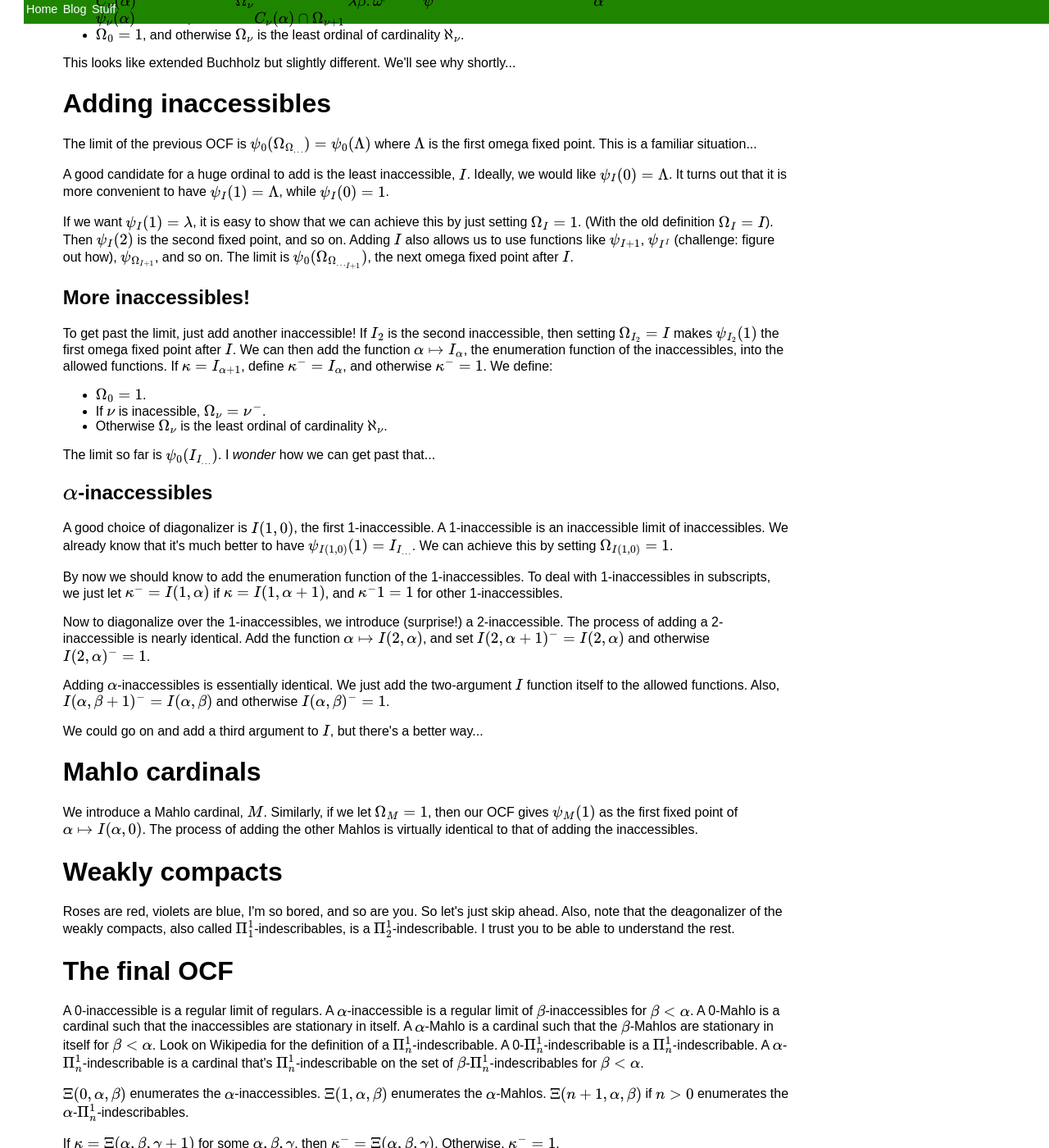
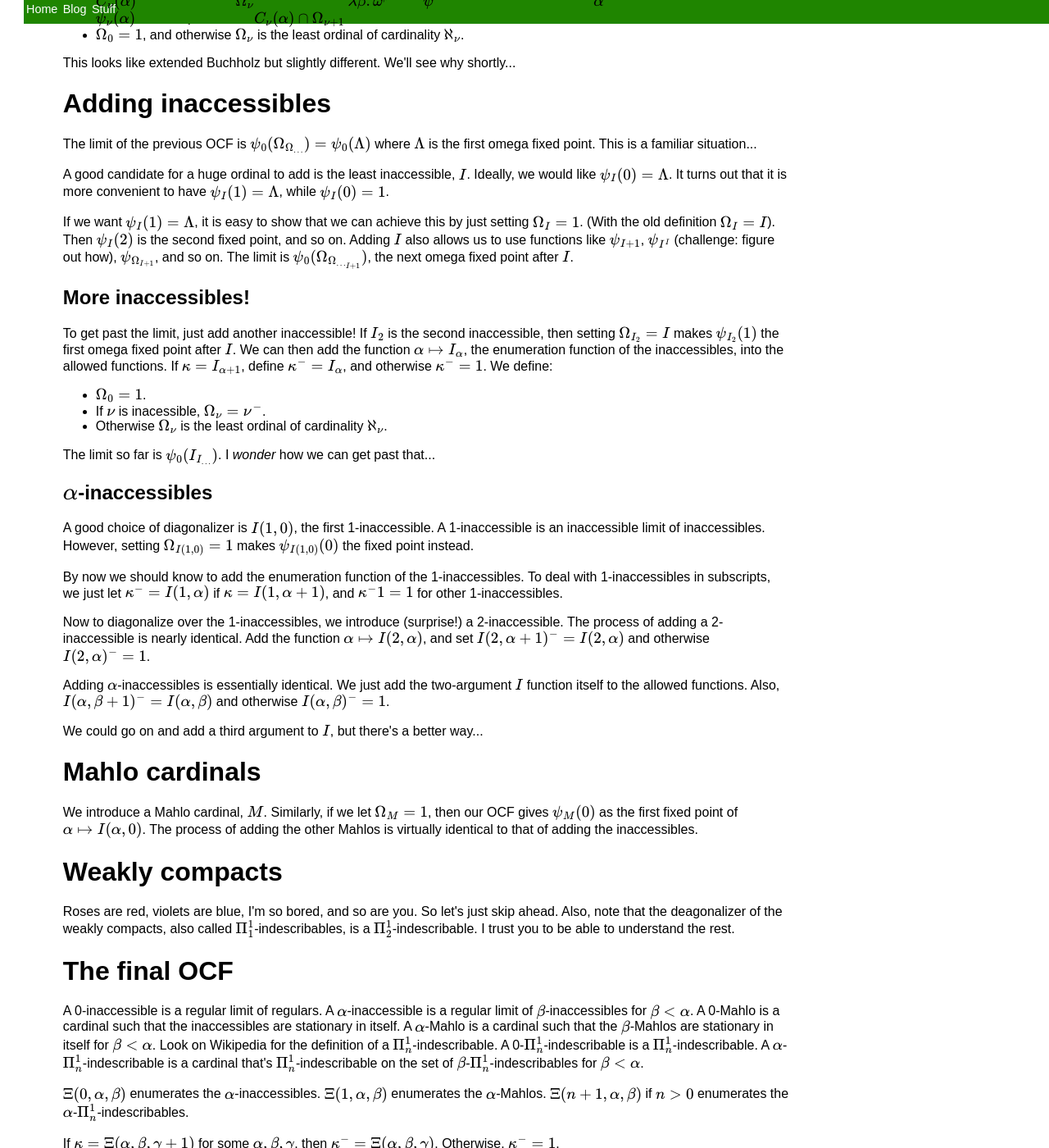
Before and after one commit to EZLiang/vebsite, a Jekyll site: the page built from _posts/2021-11-25-how-to-make-ocf.html, in a window 1280 px wide and 1400 px high, scrolled down 555 px. Shown: the whole window at 82% size. Built offline with Jekyll 4.4.1, drawn with Linux system fonts in a browser that asks for light colours.

Commit message:
fix more minor erros

```diff
--- a/_posts/2021-11-25-how-to-make-ocf.html
+++ b/_posts/2021-11-25-how-to-make-ocf.html
@@ -38,7 +38,7 @@ mathjax: true
     It turns out that it is more convenient to have \(\psi_I(1)=\Lambda\), while \(\psi_I(0)=1\).
 </p>
 <p>
-    If we want \(\psi_I(1)=\lambda\), it is easy to show that we can achieve this by just setting \(\Omega_I=1\).
+    If we want \(\psi_I(1)=\Lambda\), it is easy to show that we can achieve this by just setting \(\Omega_I=1\).
     (With the old definition \(\Omega_I=I\)).
     Then \(\psi_I(2)\) is the second fixed point, and so on.
     Adding \(I\) also allows us to use functions like \(\psi_{I+1}\), \(\psi_{I^I}\) (challenge: figure out how), \(\psi_{\Omega_{I+1}}\), and so on.
@@ -65,8 +65,7 @@ mathjax: true
 <p>
     A good choice of diagonalizer is \(I(1,0)\), the first 1-inaccessible.
     A 1-inaccessible is an inaccessible limit of inaccessibles.
-    We already know that it's much better to have \(\psi_{I(1,0)}(1)=I_{I_\ldots}\).
-    We can achieve this by setting \(\Omega_{I(1,0)}=1\).
+    However, setting \(\Omega_{I(1,0)}=1\) makes \(\psi_{I(1,0)}(0)\) the fixed point instead.
 </p>
 <p>
     By now we should know to add the enumeration function of the 1-inaccessibles.
@@ -89,7 +88,7 @@ mathjax: true
 <h1>Mahlo cardinals</h1>
 <p>
     We introduce a Mahlo cardinal, \(M\).
-    Similarly, if we let \(\Omega_M=1\), then our OCF gives \(\psi_M(1)\) as the first fixed point of \(\alpha\mapsto I(\alpha,0)\).
+    Similarly, if we let \(\Omega_M=1\), then our OCF gives \(\psi_M(0)\) as the first fixed point of \(\alpha\mapsto I(\alpha,0)\).
     The process of adding the other Mahlos is virtually identical to that of adding the inaccessibles.
 </p>
 
```
